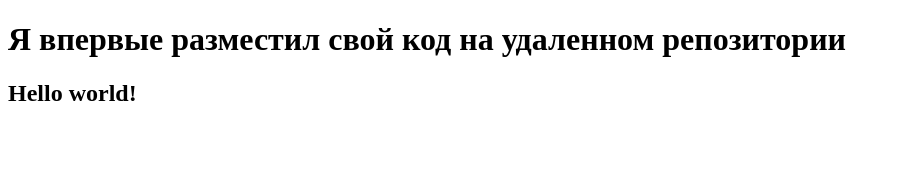
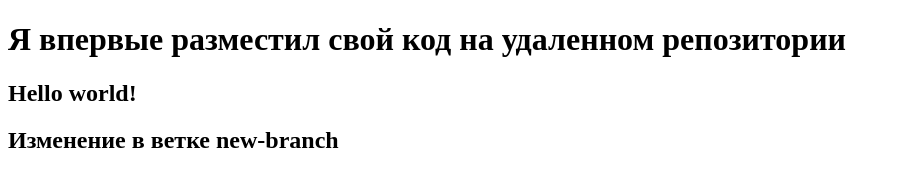
Before and after one commit to TestSPK123/new-repo, a plain HTML site: page index.html in a window 1280 px wide. Shown: the whole page, without its empty margins (0-900 px from the left). Drawn offline with Linux system fonts and the light colour scheme.

Commit message:
add h2 in new-branch

```diff
--- a/index.html
+++ b/index.html
@@ -4,10 +4,11 @@
     <meta charset="UTF-8">
     <meta http-equiv="X-UA-Compatible" content="IE=edge">
     <meta name="viewport" content="width=device-width, initial-scale=1.0">
-    <title>New git projecе</title>
+    <title>New git project</title>
 </head>
 <body>
     <h1>Я впервые разместил свой код на удаленном репозитории </h1>
     <h2>Hello world!</h2>
+    <h2>Изменение в ветке new-branch</h2>
 </body>
 </html>
```
